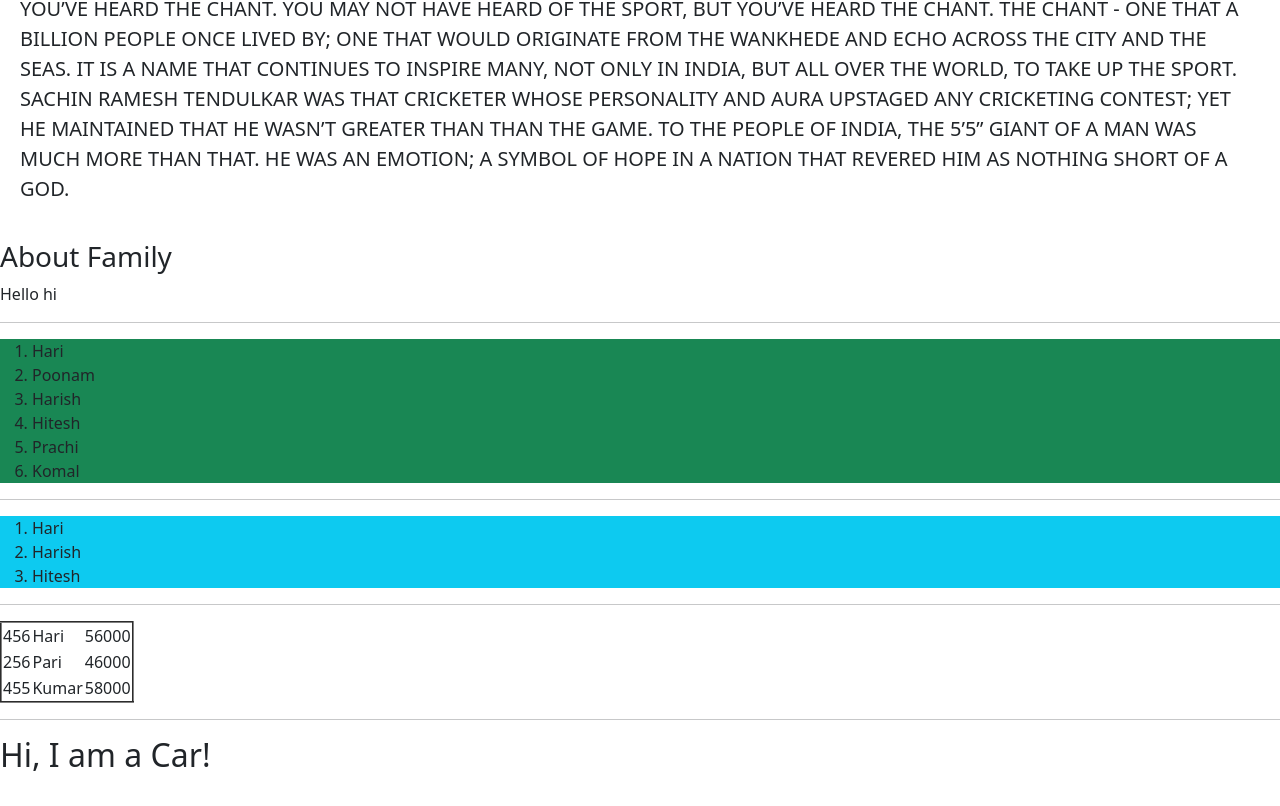
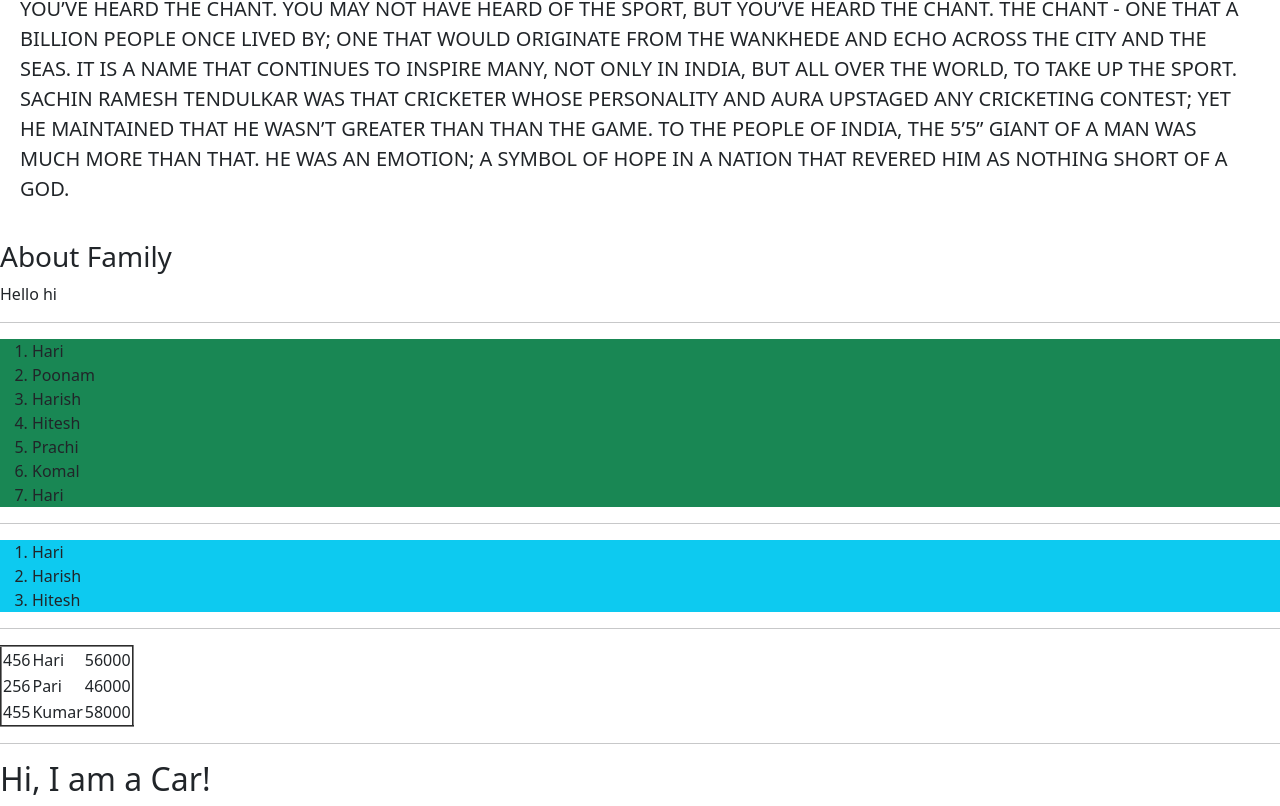
Before and after one commit to kokanevina/React_June-22-Repository, a React (Create React App) app in the folder REACT/reactcomponents/: page / in a window 1280 px wide. Shown: the part 498-1304 px from the top of the page. Before the commit the page ends 1280 px from the top, so only its background shows below. Built offline with nearby package versions, Linux system fonts and the light colour scheme.

Commit message:
Map
key, assignment

```diff
--- a/REACT/reactcomponents/src/ArrayComponent/OrderList.js
+++ b/REACT/reactcomponents/src/ArrayComponent/OrderList.js
@@ -1,12 +1,12 @@
 import 'bootstrap/dist/css/bootstrap.min.css';
 
 export function OrderList(){
-    let empNames=['Hari','Poonam','Harish','Hitesh','Prachi','Komal'];
+    let empNames=['Hari','Poonam','Harish','Hitesh','Prachi','Komal','Hari'];
     return (
         <ol className='bg-success'>
             {
-                empNames.map(ele=>{
-                    return(<li>{ele}</li>)  /* created, appeded in OL , innerText, textContext, textNode*/
+                empNames.map((ele,index)=>{
+                    return(<li key={index}>{ele}</li>)  /* created, appeded in OL , innerText, textContext, textNode*/
                 })
             }
         </ol>
@@ -18,8 +18,8 @@ export function FilterList(){
     return (
         <ol className='bg-info'>
             {
-                empNames.filter(ele=>ele.startsWith('H')).map(ele=>{
-                    return(<li>{ele}</li>)  /* created, appeded in OL , innerText, textContext, textNode*/
+                empNames.filter(ele=>ele.startsWith('H')).map((ele,index)=>{
+                    return(<li key={index}>{ele}</li>)  /* created, appeded in OL , innerText, textContext, textNode*/
                 })
             }
         </ol>
--- a/REACT/reactcomponents/src/ArrayComponent/TableD.js
+++ b/REACT/reactcomponents/src/ArrayComponent/TableD.js
@@ -23,7 +23,7 @@ export function TableD(){
     <table border="2">
         <tbody>{
             empArray.map(empobj=>{
-                return (<tr><td>{empobj.eid}</td><td>{empobj.ename}</td><td>{empobj.empSalary}</td></tr>)
+                return (<tr key={empobj.eid}><td>{empobj.eid}</td><td>{empobj.ename}</td><td>{empobj.empSalary}</td></tr>)
             })
         }
         </tbody>
```
Also changed, not shown: 2 other files (tests, documents, lock files or other folders).
